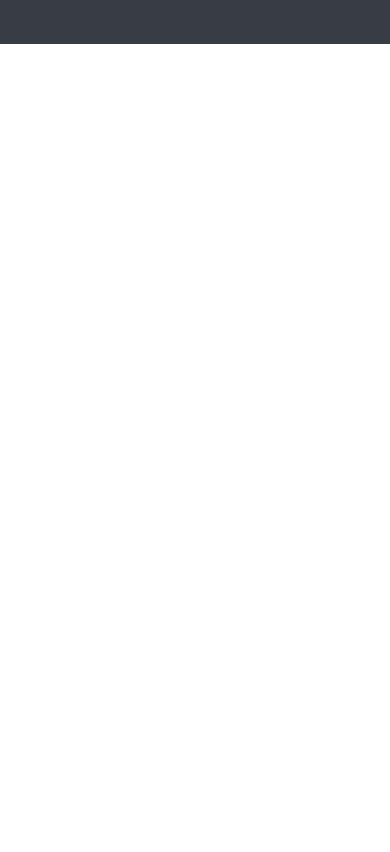
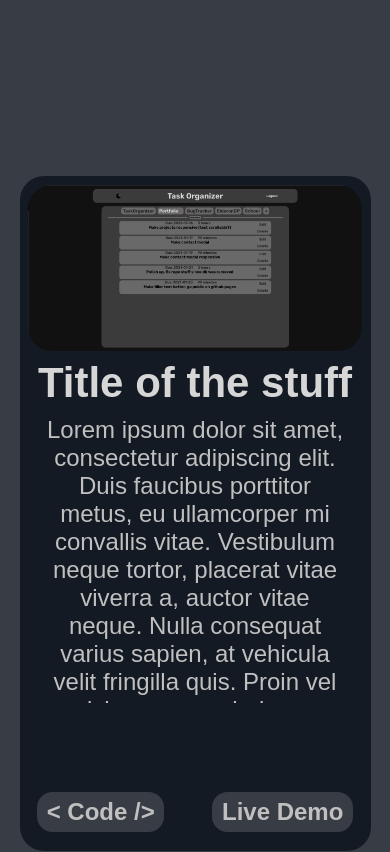
Before and after one commit to isaacfolmsbee/portfolio, a Vue app: page / in a window 390 px wide. Shown: the part 800-1652 px from the top of the page. Before the commit the page ends 844 px from the top, so only its background shows below. Built offline with nearby package versions, Linux system fonts and the light colour scheme; a web font is replaced by a local one.

Commit message:
Made Project components reactive

```diff
--- a/src/App.vue
+++ b/src/App.vue
@@ -49,21 +49,24 @@ export default {
 	padding: 0;
 }
 
-:root {
-	font-size: 24px
+html {
+	font-size: 24px;
+	overflow-y: scroll;
+	overflow-x: hidden;
 }
 
 #content {
 	background: #383C44;
 	width: 100vw;
-	height: 100vh;
-	overflow: auto;
+	overflow: hidden;
 }
 
 #intro {
 	width: 50vw;
 	height: 60vh;
-	margin: 30vh auto 10vh auto;
+	padding-top: 30vh;
+	padding-bottom: 10vh;
+	margin: 0 auto;
 	display: flex;
 	flex-direction: column;
 	justify-content: center;
@@ -105,12 +108,20 @@ export default {
 }
 
 .projects {
-	width: 75%;
-	height: 100%;
+	width: 75vw;
+	min-height: 100vh;
+	max-height: fit-content;
 	margin: 0 auto;
 	display: flex;
 	justify-content: space-between;
 	align-items: center;
+}
+
+@media screen and (max-width: 1500px) {
+	.projects {
+		padding-top: 5rem;
+		flex-direction: column;
+	}
 }
 
 @media screen and (max-width: 1250px) {
@@ -140,7 +151,8 @@ export default {
 
 	#intro {
 		height: 65vh;
-		margin: 15vh auto 20vh auto;
+		padding-top: 15vh;
+		padding-bottom: 20vh;
 	}
 
 	#intro h1 {
@@ -157,5 +169,10 @@ export default {
 		padding: 0.3rem;
 		border-radius: 0.65rem;
 	}
+
+	.projects {
+		padding-top: 3.75rem;
+		flex-direction: column;
+	}
 }
 </style>
--- a/src/components/Project.vue
+++ b/src/components/Project.vue
@@ -1,9 +1,8 @@
 <template>
 <div class="project-wrapper">
-	<div class="image">
-	</div>
+	<img src="test-image.png" alt="project cover photo">
 	<h2>Title of the stuff</h2>
-	<p>Lorem ipsum dolor sit amet, consectetur adipiscing elit. Duis faucibus porttitor metus, eu ullamcorper mi convallis vitae. Vestibulum neque tortor, placerat vitae viverra a, auctor vitae neque. Nulla consequat varius sapien, at vehicula velit fringilla quis. Proin vel nisl non ex scelerisque mattis efficitur sed augue. Fusce in urna semper, scelerisque ipsum tristique, tempus dolor. Proin et urna nec orci blandit iaculis. Fusce faucibus commodo magna sed rhoncus. In nec ipsum ipsum. Donec ultrices in enim nec eleifend.</p>
+	<p>Lorem ipsum dolor sit amet, consectetur adipiscing elit. Duis faucibus porttitor metus, eu ullamcorper mi convallis vitae. Vestibulum neque tortor, placerat vitae viverra a, auctor vitae neque. Nulla consequat varius sapien, at vehicula velit fringilla quis. Proin vel nisl non ex scelerisque mattis efficitur sed augue. Fusce in urna semper, scelerisque ipsum tristique, tempus dolor. Proin et urna nec orci blandit iaculis.</p>
 	<div class="buttons">
 		<h3>&lt; Code /&gt;</h3>
 		<h3>Live Demo</h3>
@@ -17,8 +16,9 @@ export default {
 </script>
 <style scoped>
 .project-wrapper {
-	width: 45%;
-	height: 85%;
+	width: 34vw;
+	height: 90vh;
+	margin: 5vh 0;
 	background: #131A23;
 	border-radius: 1rem;
 	display: flex;
@@ -26,9 +26,10 @@ export default {
 	align-items: center;
 }
 
-.image {
-	width: 95%;
-	height: 28%;
+img {
+	display: block;
+	max-width: 95%;
+	max-height: 28%;
 	margin-top: 2.5%;
 	background: white;
 	border-radius: 1rem;
@@ -38,15 +39,18 @@ h2 {
 	margin: 0.4rem 0;
 	font-family: 'Francois One', sans-serif;
 	font-size: 2rem;
+	text-align: center;
 	color: #D6D6D6;
 }
 
 p {
-	width: 90%;
+	width: 85%;
+	max-height: 40%;
 	font-family: 'Strait', sans-serif;
 	font-size: 1.15rem;
 	color: #C0C0C0;
 	text-align: center;
+	overflow-y: auto;
 }
 
 .buttons {
@@ -70,4 +74,36 @@ p {
 .buttons h3:last-child {
 	float: right;
 }
+
+@media screen and (max-width: 1500px) {
+	.project-wrapper {
+		max-width: 90vw;
+		width: 25rem;
+		height: 80vh;
+	}
+}
+
+@media screen and (max-width: 800px) {
+	h2 {
+		margin: 0.35rem 0;
+		font-size: 1.75rem;
+	}
+
+	p {
+		max-height: 42.5%;
+		font-size: 1rem;
+	}
+
+	.buttons {
+		width: 90%;
+		margin-top: auto;
+		margin-bottom: 0.8rem;
+	}
+
+	.buttons h3 {
+		border-radius: 0.65rem;
+		padding: 0.25rem 0.4rem;
+		font-size: 1rem;
+	}
+}
 </style>
```
Also changed, not shown: public/test-image.png (added).
